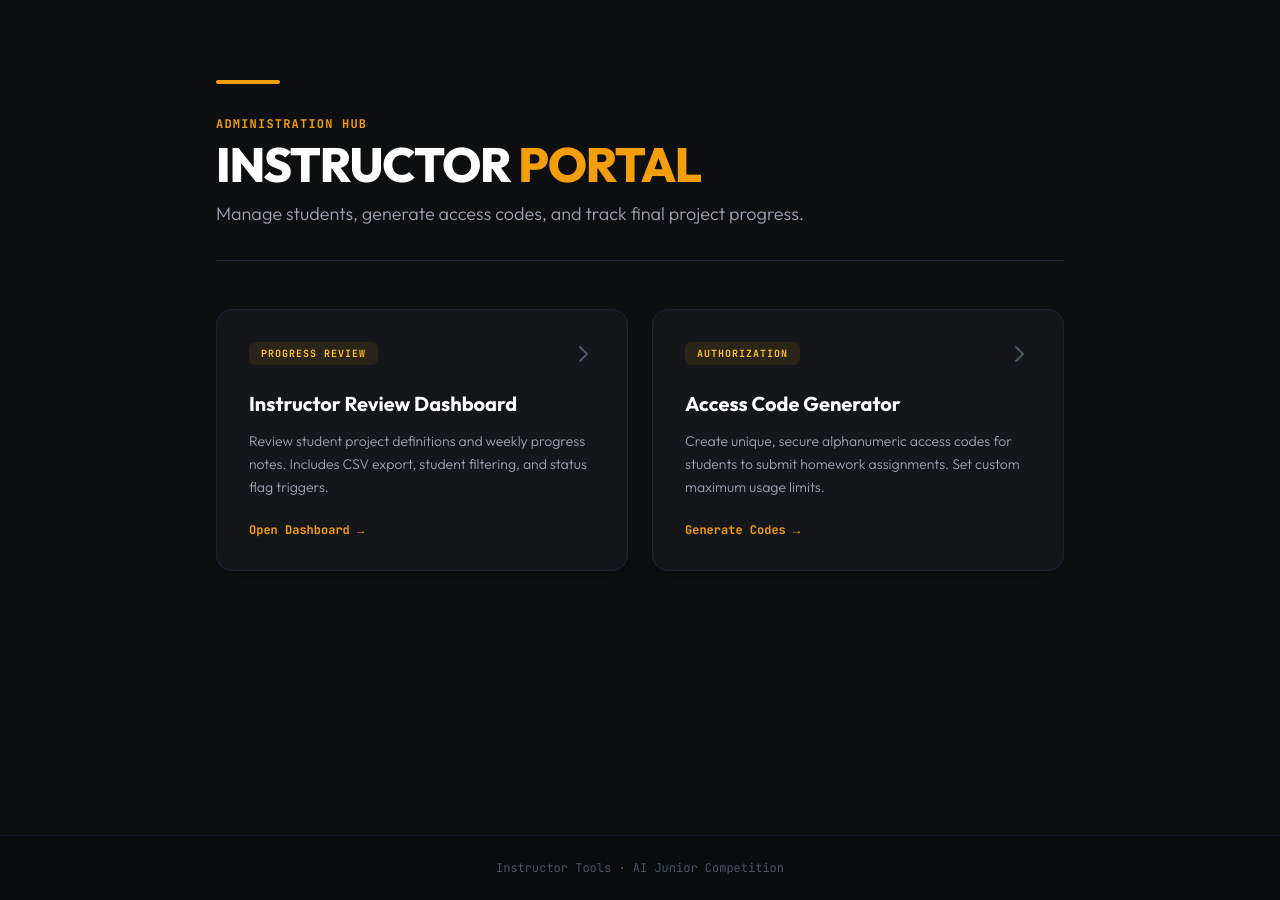
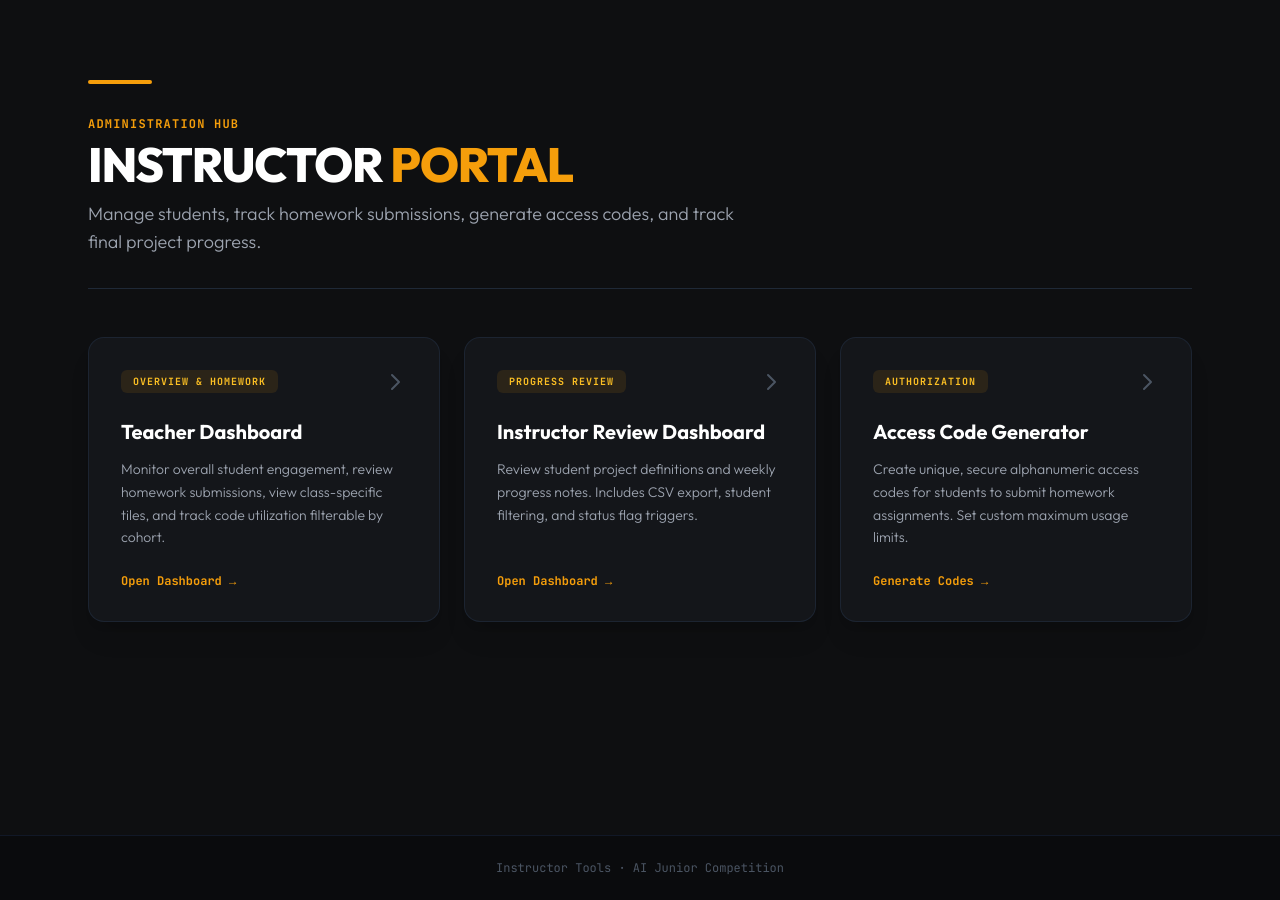
Before and after one commit to techwithkev/techwithkev.github.io, a Jekyll site: the page pages/teacher/index.html, which Jekyll copies as it is, in a window 1280 px wide. Built offline with Jekyll 4.4.1, drawn with Linux system fonts in a browser that asks for light colours; nearby versions of some CDN libraries.

Commit message:
feat: increase page width and add teacher dashboard card to instructor portal

```diff
--- a/pages/teacher/index.html
+++ b/pages/teacher/index.html
@@ -27,7 +27,7 @@
 <body class="bg-[#0e0f11] text-gray-100 min-h-screen font-sans antialiased flex flex-col justify-between">
 
   <!-- Main Content Wrap -->
-  <div class="max-w-4xl mx-auto px-6 py-12 md:py-20 w-full">
+  <div class="max-w-6xl mx-auto px-6 py-12 md:py-20 w-full">
 
     <!-- Top Decorative Line -->
     <div class="w-16 h-1 bg-amber-500 rounded mb-8"></div>
@@ -37,12 +37,31 @@
       <p class="text-xs font-bold text-amber-500 uppercase tracking-widest mb-2 font-mono">Administration Hub</p>
       <h1 class="text-4xl md:text-5xl font-extrabold tracking-tight text-white mb-3">INSTRUCTOR <span class="text-amber-500">PORTAL</span></h1>
       <p class="text-gray-400 text-base md:text-lg max-w-2xl font-light">
-        Manage students, generate access codes, and track final project progress.
+        Manage students, track homework submissions, generate access codes, and track final project progress.
       </p>
     </header>
 
     <!-- Hub Tools Grid -->
-    <div class="grid grid-cols-1 md:grid-cols-2 gap-6 mb-12">
+    <div class="grid grid-cols-1 md:grid-cols-3 gap-6 mb-12">
+
+      <!-- Teacher Dashboard -->
+      <a href="teacher_dashboard.html" class="group bg-[#14161a] border border-gray-800/80 p-8 rounded-2xl shadow-xl hover:shadow-2xl hover:border-amber-500/50 transition-all duration-300 flex flex-col justify-between">
+        <div>
+          <div class="flex justify-between items-start mb-6">
+            <span class="px-3 py-1 bg-amber-500/10 text-amber-400 text-[10px] font-bold uppercase tracking-widest rounded-md font-mono">Overview & Homework</span>
+            <svg class="w-6 h-6 text-gray-600 group-hover:text-amber-500 transition-colors duration-300" fill="none" stroke="currentColor" viewBox="0 0 24 24">
+              <path stroke-linecap="round" stroke-linejoin="round" stroke-width="2" d="M9 5l7 7-7 7"></path>
+            </svg>
+          </div>
+          <h3 class="text-xl font-bold text-white mb-3 group-hover:text-amber-400 transition-colors duration-300">Teacher Dashboard</h3>
+          <p class="text-gray-400 text-sm leading-relaxed mb-6 font-light">
+            Monitor overall student engagement, review homework submissions, view class-specific tiles, and track code utilization filterable by cohort.
+          </p>
+        </div>
+        <div class="flex items-center gap-2 text-xs font-mono font-bold text-amber-500 group-hover:underline">
+          Open Dashboard →
+        </div>
+      </a>
 
       <!-- Progress Review Dashboard -->
       <a href="ai_progress_view.html" class="group bg-[#14161a] border border-gray-800/80 p-8 rounded-2xl shadow-xl hover:shadow-2xl hover:border-amber-500/50 transition-all duration-300 flex flex-col justify-between">
```
